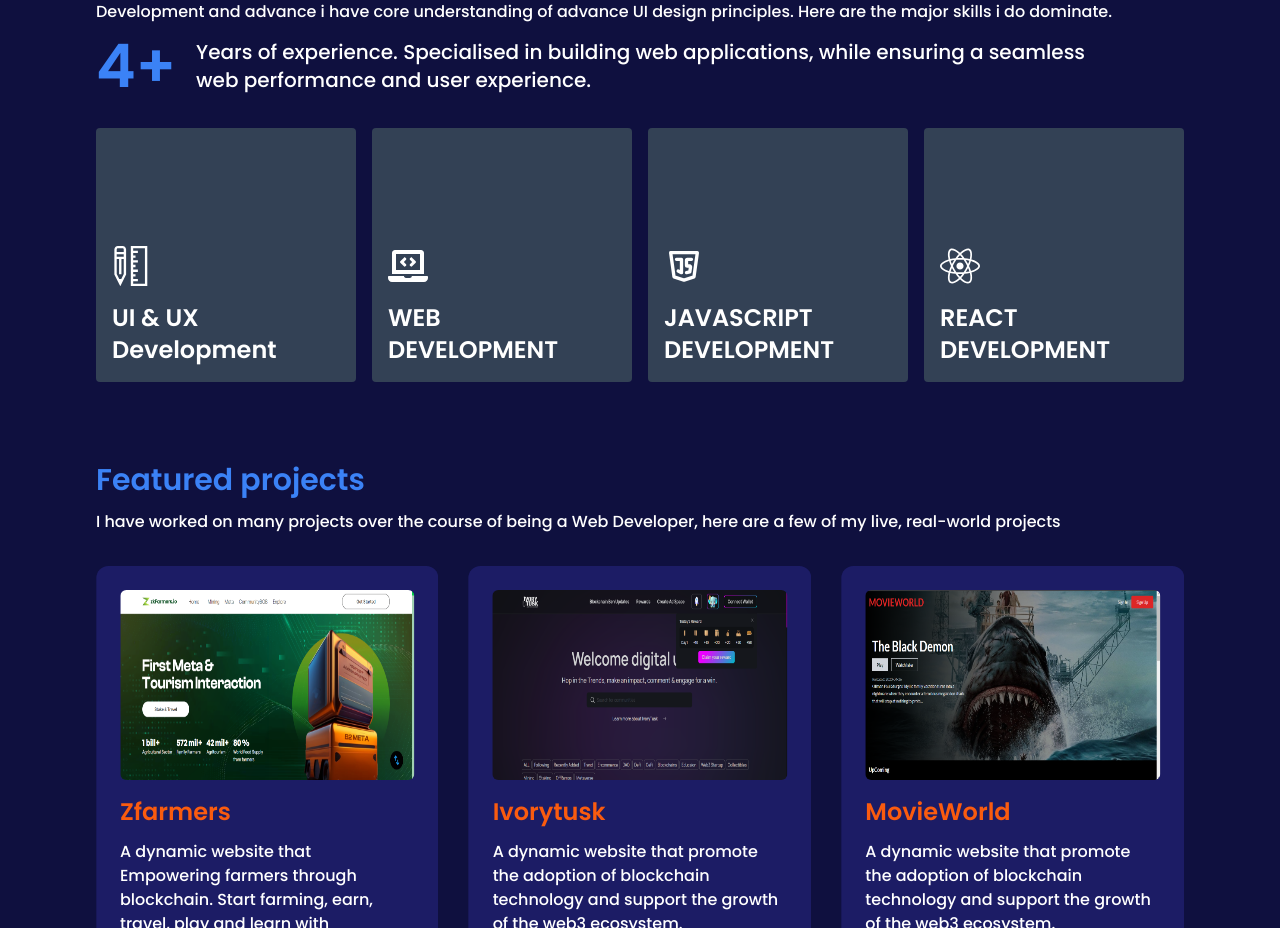
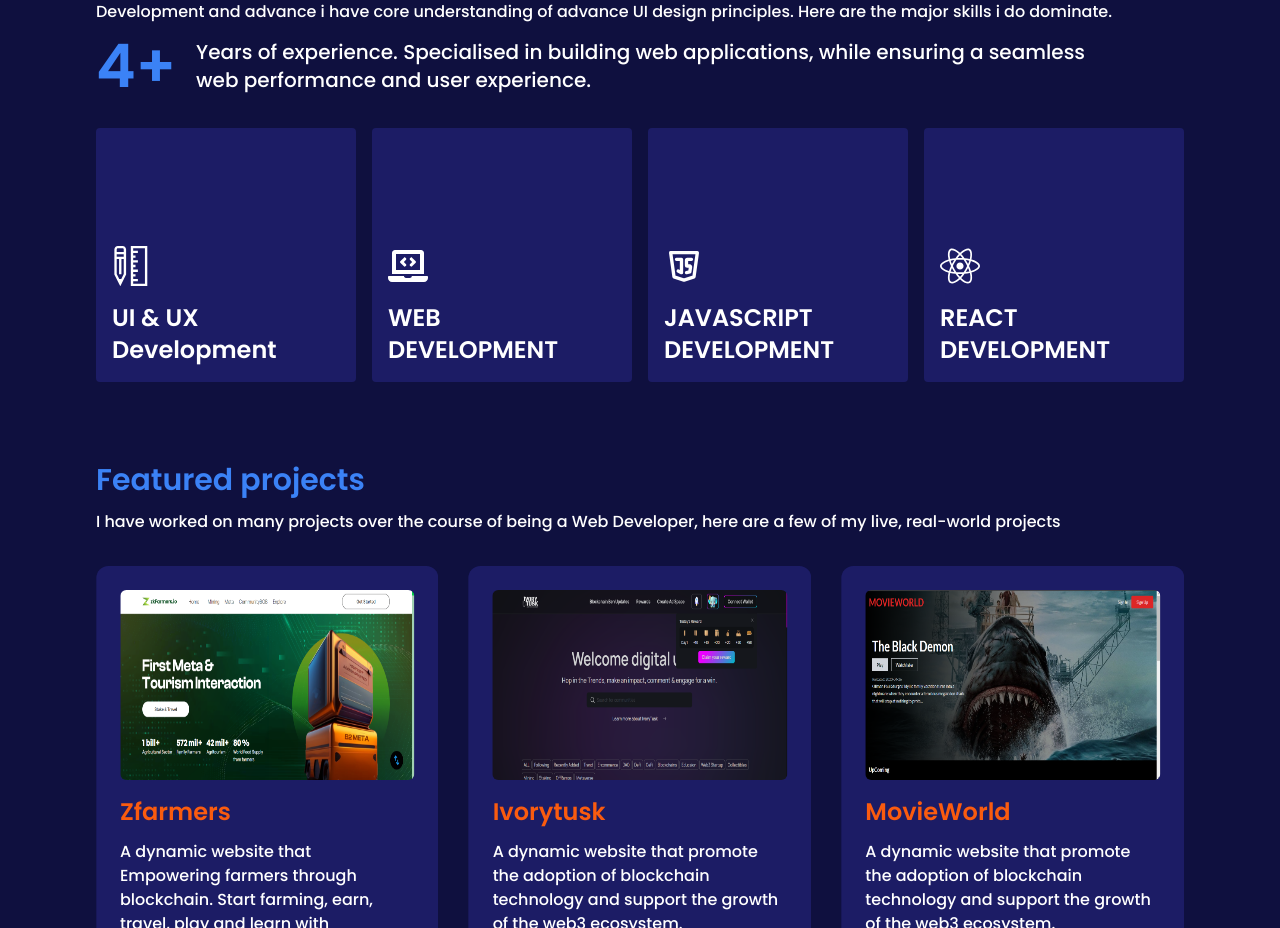
Before and after one commit to gift56/Portifolio2.0, a Next.js app: page / in a window 1280 px wide. Shown: the part 904-1832 px from the top of the page. Built offline with nearby package versions, Linux system fonts and the light colour scheme; a web font is replaced by a local one.

Commit message:
adding some animation

```diff
--- a/components/About/About.tsx
+++ b/components/About/About.tsx
@@ -69,7 +69,7 @@
             {data.map((item, i) => (
               <div
                 key={i}
-                className="w-full h-[254px] bg-slate-700 transition-all duration-300 hover:bg-secondary rounded flex flex-col items-start justify-end gap-4 p-4"
+                className="w-full h-[254px] bg-primary transition-all duration-300 hover:bg-secondary rounded flex flex-col items-start justify-end gap-4 p-4"
               >
                 <span>
                   <item.icon size={40} />
--- a/styles/globals.css
+++ b/styles/globals.css
@@ -22,13 +22,13 @@
   @apply bg-bodyBg rounded-xl;
 }
 ::-webkit-scrollbar-track {
-  background-color: #182634;
+  background-color: #1c1c65;
 }
 
 .swiper-pagination-bullet {
   width: 12px;
   height: 12px;
-  background: #31313f;
+  background: #1c1c65;
   opacity: 1;
 }
 .swiper-pagination-bullet.swiper-pagination-bullet-active {
```
